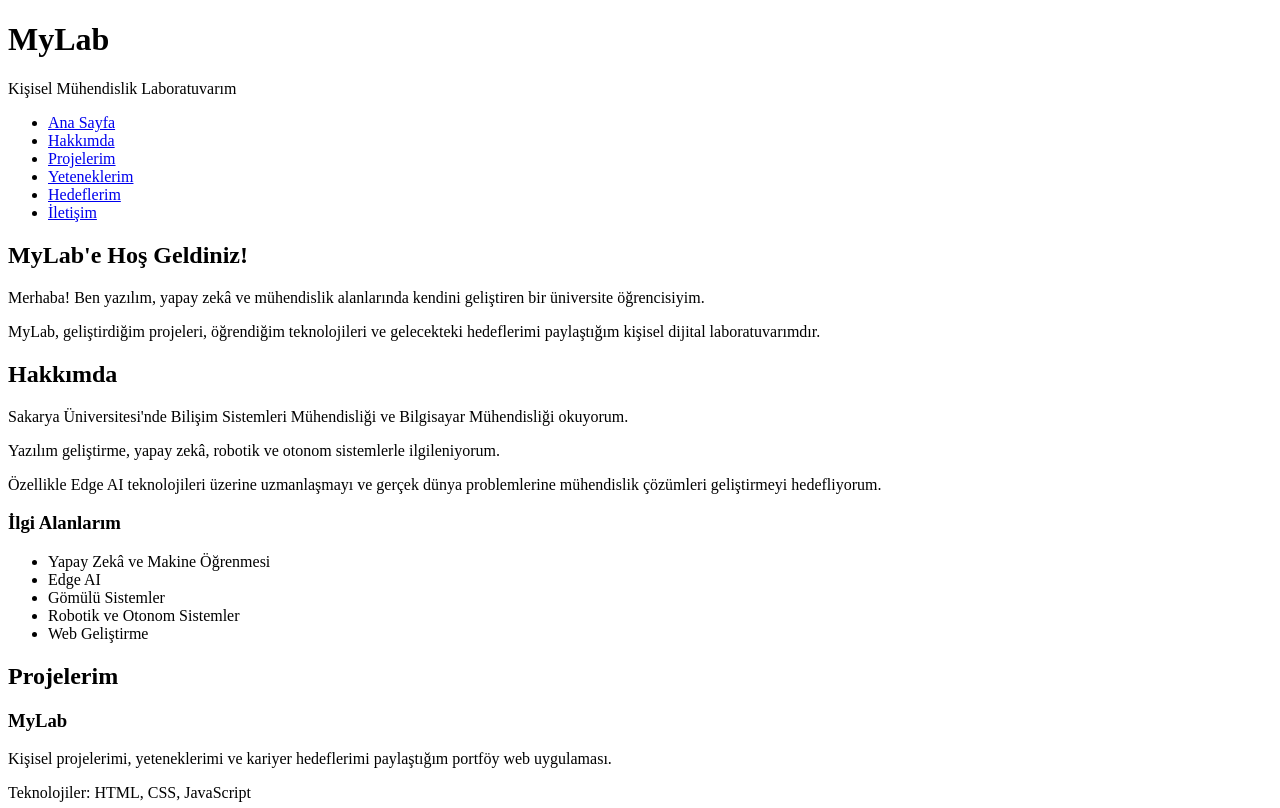
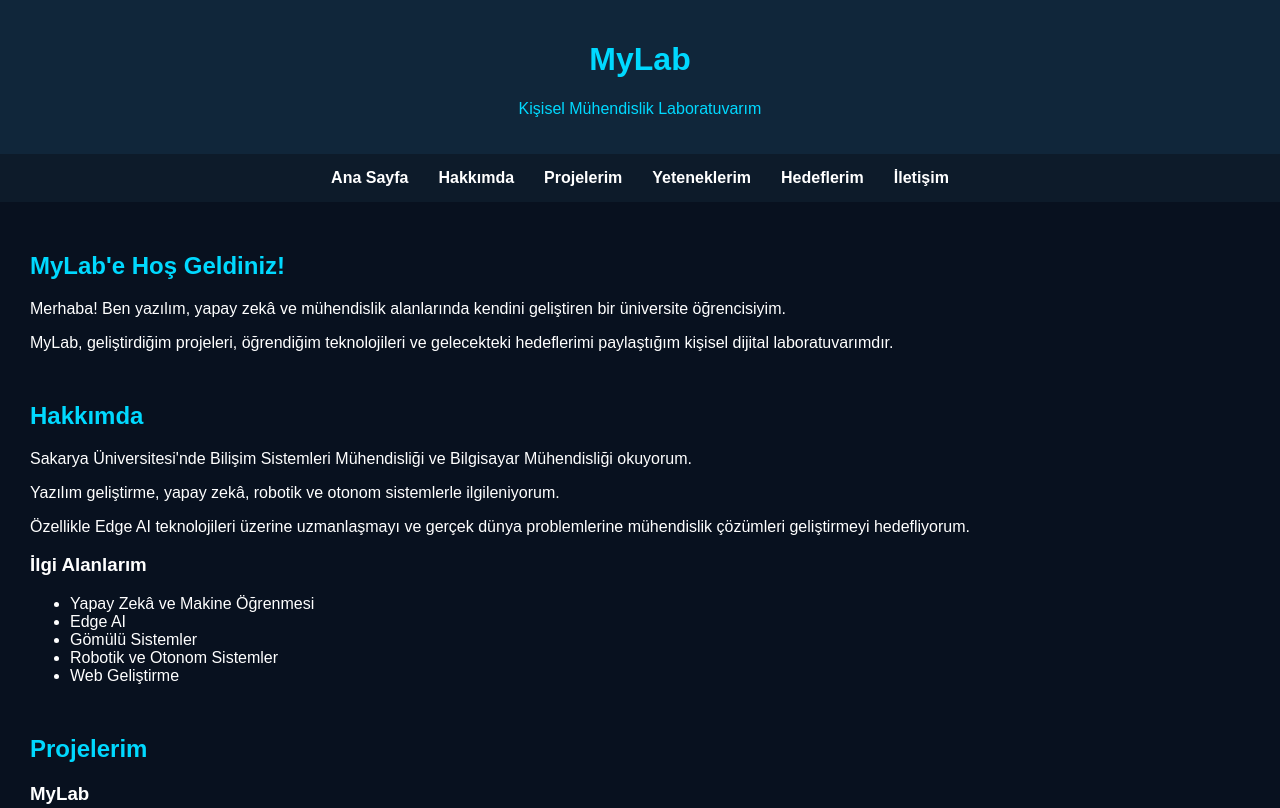
Before and after one commit to semiramis-demirezen/MyLab, a plain HTML site: page index.html in a window 1280 px wide. Shown: the top 808 px of the page. Drawn offline with Linux system fonts and the light colour scheme.

Commit message:
tema ve navigasyon menusu eklendi

```diff
--- a/index.html
+++ b/index.html
@@ -7,6 +7,8 @@
     <meta name="viewport" content="width=device-width, initial-scale=1.0">
     <meta name="description" content="MyLab kişisel mühendislik portföyüm.">
     <title>MyLab | Kişisel Mühendislik Portföyüm</title>
+    <!-- Sayfanın tasarım dosyası -->
+    <link rel="stylesheet" href="style.css">
 </head>
 
 <body>
--- /dev/null
+++ b/style.css
@@ -0,0 +1,92 @@
+
+/* MyLab - Temel sayfa tasarımı */
+
+/* Sayfanın genel görünümü */
+body {
+    background-color: #08111F;
+    color: #FFFFFF;
+    font-family: Arial, sans-serif;
+}
+
+/* Sitenin üst bölümü */
+header {
+    background-color: #10263A;
+    color: #00D9FF;
+}
+
+/* Ana başlık */
+h1 {
+    color: #00D9FF;
+}
+
+/* Bölüm başlıkları */
+h2 {
+    color: #00D9FF;
+}
+
+/* Menü bağlantıları */
+a {
+    color: #A4F4FF;
+}
+
+/* Sayfanın alt bölümü */
+footer {
+    background-color: #10263A;
+    color: #FFFFFF;
+}
+
+
+/* Sayfanın varsayılan boşluklarını düzenler */
+body {
+    margin: 0;
+}
+
+/* MyLab üst başlık alanı */
+header {
+    padding: 20px 40px;
+    text-align: center;
+}
+
+/* Navigasyon menüsü */
+nav {
+    background-color: #0D1B2A;
+    padding: 15px;
+}
+
+/* Menü listesini yatay hizalar */
+nav ul {
+    display: flex;
+    justify-content: center;
+    gap: 30px;
+    list-style-type: none;
+    margin: 0;
+    padding: 0;
+}
+
+/* Menü bağlantıları */
+nav a {
+    color: #FFFFFF;
+    text-decoration: none;
+    font-weight: bold;
+}
+
+/* Fare bağlantının üzerine geldiğinde */
+nav a:hover {
+    color: #00D9FF;
+}
+
+/* Sayfanın ana içeriği */
+main {
+    padding: 30px;
+}
+
+/* İçerik bölümleri arasındaki boşluk */
+section {
+    margin-bottom: 50px;
+}
+
+/* Alt bilgi alanı */
+footer {
+    padding: 20px;
+    text-align: center;
+}
```
